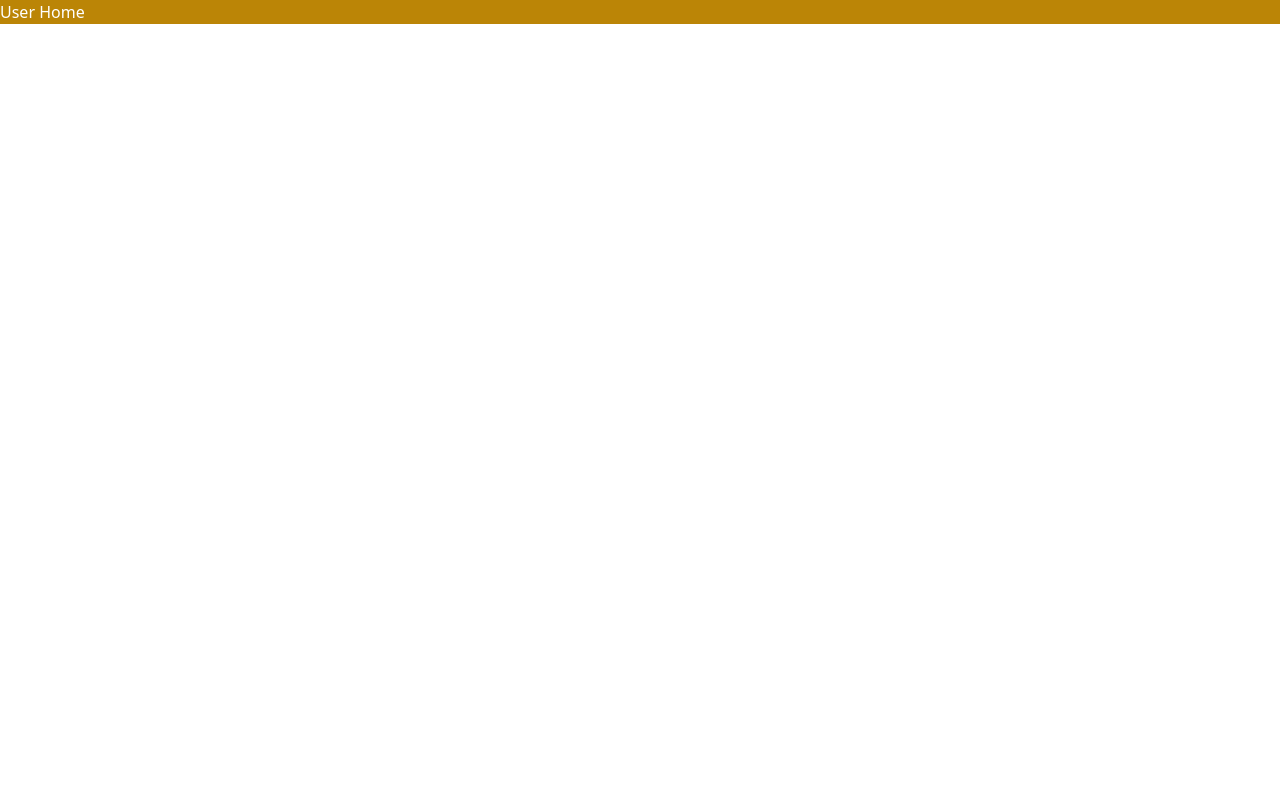
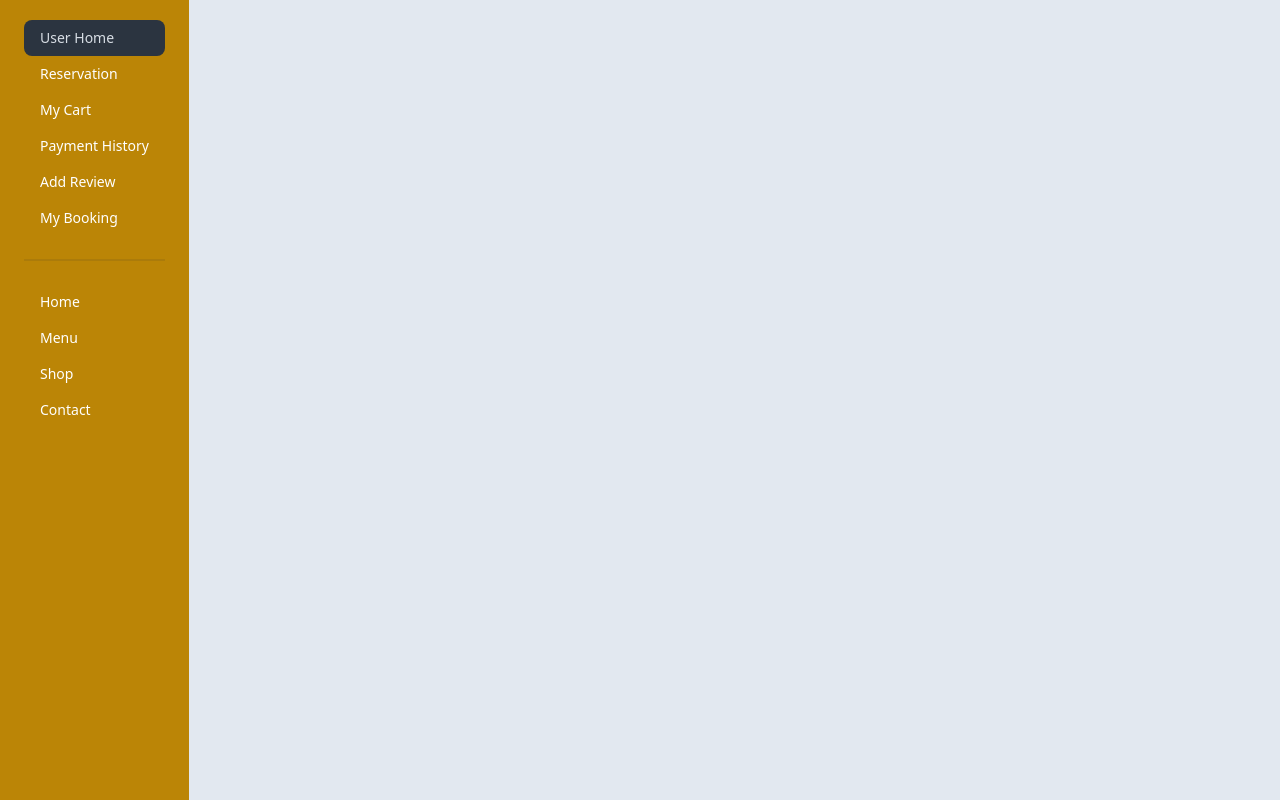
Before and after one commit to hammadsadi/bistro-client, a React (Vite) app: page /dashboard in a window 1280 px wide. Built offline with nearby package versions, Linux system fonts and the light colour scheme; no server answers.

Commit message:
Added User Create Functionality

```diff
--- /dev/null
+++ b/src/Components/SocialLogin/SocialLogin.jsx
@@ -0,0 +1,35 @@
+import { useNavigate } from "react-router-dom";
+import { axiosCommon } from "../../hooks/useAxiosCommon";
+import useGetAuth from "../../hooks/useGetAuth";
+
+const SocialLogin = () => {
+  const { loginWithGoogle } = useGetAuth();
+  const navigate = useNavigate();
+  // Handle Google Login
+  const handleGoogleLogin = () => {
+    loginWithGoogle()
+      .then((res) => {
+        const user = {
+          name: res?.user?.displayName,
+          email: res?.user?.email,
+        };
+        axiosCommon.post("/user", user).then((res) => {});
+        navigate("/");
+      })
+      .catch((err) => {
+        console.log(err.message);
+      });
+  };
+  return (
+    <div>
+      <button
+        className="btn btn-wide bg-gray-700 text-gray-100 hover:text-gray-800"
+        onClick={handleGoogleLogin}
+      >
+        Google Login
+      </button>
+    </div>
+  );
+};
+
+export default SocialLogin;
--- a/src/Layouts/DashBoard/DashBoard.jsx
+++ b/src/Layouts/DashBoard/DashBoard.jsx
@@ -1,17 +1,48 @@
 import { NavLink, Outlet } from "react-router-dom";
 const DashBoard = () => {
   return (
-    <div>
-      <div className="bg-color-primary text-white">
+    <div className="flex">
+      <div className="bg-color-primary text-white flex py-3 px-4 h-screen">
         <div>
-          <ul>
+          <ul className="menu">
             <li>
-              <NavLink> User Home</NavLink>
+              <NavLink to="/dashboard" end>
+                {" "}
+                User Home
+              </NavLink>
+            </li>
+            <li>
+              <NavLink to="reservation"> Reservation</NavLink>
+            </li>
+            <li>
+              <NavLink to="shop-cart"> My Cart</NavLink>
+            </li>
+            <li>
+              <NavLink to="payment-history"> Payment History</NavLink>
+            </li>
+            <li>
+              <NavLink to="/payment-history"> Add Review</NavLink>
+            </li>
+            <li>
+              <NavLink to="/payment-history"> My Booking</NavLink>
+            </li>
+            <div className="divider"></div>
+            <li>
+              <NavLink to="/"> Home</NavLink>
+            </li>
+            <li>
+              <NavLink to="/payment-history"> Menu</NavLink>
+            </li>
+            <li>
+              <NavLink to="/payment-history"> Shop</NavLink>
+            </li>
+            <li>
+              <NavLink to="/payment-history"> Contact</NavLink>
             </li>
           </ul>
         </div>
       </div>
-      <div>
+      <div className="flex-grow bg-slate-200 p-5">
         <Outlet />
       </div>
     </div>
--- a/src/Routes/Routes.jsx
+++ b/src/Routes/Routes.jsx
@@ -46,7 +46,7 @@ const router = createBrowserRouter([
     ],
   },
   {
-    path: "dashboard",
+    path: "/dashboard",
     element: <DashBoard />,
     children: [
       {
--- /dev/null
+++ b/src/hooks/useAxiosCommon.jsx
@@ -0,0 +1,11 @@
+import axios from "axios";
+
+export const axiosCommon = axios.create({
+  baseURL: "http://localhost:5000",
+});
+
+const useAxiosCommon = () => {
+  return axiosCommon;
+};
+
+export default useAxiosCommon;
--- a/src/pages/Auth/Login.jsx
+++ b/src/pages/Auth/Login.jsx
@@ -9,12 +9,12 @@ import {
 } from "react-simple-captcha";
 import { Link, useLocation, useNavigate } from "react-router-dom";
 import useGetAuth from "../../hooks/useGetAuth";
+import SocialLogin from "../../Components/SocialLogin/SocialLogin";
 const Login = () => {
   const { loginUser } = useGetAuth();
   const location = useLocation();
   const navigate = useNavigate();
   const from = location?.state?.from || "/";
-  console.log(from);
   const {
     register,
     handleSubmit,
@@ -144,6 +144,9 @@ const Login = () => {
               </p>
             </div>
           </form>
+          <div className="mx-auto">
+            <SocialLogin />
+          </div>
         </div>
       </div>
     </div>
--- a/src/pages/Auth/SignUp.jsx
+++ b/src/pages/Auth/SignUp.jsx
@@ -2,6 +2,8 @@ import { Link, useNavigate } from "react-router-dom";
 import loginBn from "../../assets/others/authentication2.png";
 import { useForm } from "react-hook-form";
 import useGetAuth from "../../hooks/useGetAuth";
+import { axiosCommon } from "../../hooks/useAxiosCommon";
+import SocialLogin from "../../Components/SocialLogin/SocialLogin";
 const SignUp = () => {
   const { createUser, updateUserInfo } = useGetAuth();
   const navigate = useNavigate();
@@ -14,6 +16,12 @@ const SignUp = () => {
   const handleSubmitForm = (data) => {
     createUser(data.email, data.password)
       .then((result) => {
+        const userData = {
+          name: data.name,
+          email: data.email,
+        };
+        // Create User
+        axiosCommon.post("/user", userData).then((res) => {});
         updateUserInfo(data.name, data.photoUrl)
           .then(() => {
             navigate("/");
@@ -24,6 +32,7 @@ const SignUp = () => {
         console.log(err.message);
       });
   };
+
   return (
     <div>
       <div className="flex md:flex-row flex-col justify-center items-center h-screen">
@@ -154,6 +163,9 @@ const SignUp = () => {
                 </p>
               </div>
             </form>
+            <div className="mx-auto">
+              <SocialLogin />
+            </div>
           </div>
         </div>
       </div>
--- a/src/pages/Dashboard/Cart/Cart.jsx
+++ b/src/pages/Dashboard/Cart/Cart.jsx
@@ -1,5 +1,61 @@
+import useCart from "../../../hooks/useCart";
+
 const Cart = () => {
-  return <div>Cart</div>;
+  const [cart] = useCart();
+  const totalPrice = cart.reduce((prev, item) => prev + item.price, 0);
+  console.log(cart);
+  return (
+    <div>
+      <div className="flex justify-between items-center">
+        <h2 className="text-2xl">Total Order : {cart.length}</h2>
+        <h2 className="text-2xl">Total Price : ${totalPrice}</h2>
+        <button className="btn bg-color-primary text-white hover:bg-color-primary">
+          Pay
+        </button>
+      </div>
+      <div>
+        <div className="overflow-x-auto">
+          <table className="table">
+            {/* head */}
+            <thead>
+              <tr>
+                <th>#</th>
+                <th>Product Image</th>
+                <th>Product Name</th>
+                <th>Price</th>
+                <th>Action</th>
+              </tr>
+            </thead>
+            <tbody>
+              {/* row 1 */}
+              {cart.map((itm, index) => (
+                <tr key={itm._id}>
+                  <th>{index + 1}</th>
+                  <td>
+                    <div className="flex items-center gap-3">
+                      <div className="avatar">
+                        <div className="mask mask-squircle w-12 h-12">
+                          <img
+                            src={itm}
+                            alt="Avatar Tailwind CSS Component"
+                          />
+                        </div>
+                      </div>
+                    </div>
+                  </td>
+                  <td>Zemlak, Daniel and Leannon</td>
+                  <td>Purple</td>
+                  <th>
+                    <button className="btn btn-ghost btn-xs">details</button>
+                  </th>
+                </tr>
+              ))}
+            </tbody>
+          </table>
+        </div>
+      </div>
+    </div>
+  );
 };
 
 export default Cart;
--- a/src/provider/AuthProvider.jsx
+++ b/src/provider/AuthProvider.jsx
@@ -1,4 +1,5 @@
 import { createContext, useEffect, useState } from "react";
+import { GoogleAuthProvider, signInWithPopup } from "firebase/auth";
 import {
   createUserWithEmailAndPassword,
   onAuthStateChanged,
@@ -11,6 +12,8 @@ export const AuthContext = createContext(null);
 const AuthProvider = ({ children }) => {
   const [user, setUser] = useState(null);
   const [loading, setLoading] = useState(true);
+
+  const googleProvider = new GoogleAuthProvider();
   // Create User With Email and Password
   const createUser = (email, password) => {
     setLoading(true);
@@ -29,6 +32,10 @@ const AuthProvider = ({ children }) => {
     return signInWithEmailAndPassword(auth, email, password);
   };
 
+  // Login With Google
+  const loginWithGoogle = () => {
+    return signInWithPopup(auth, googleProvider);
+  };
   // Update User Info
   const updateUserInfo = (name, photo) => {
     return updateProfile(auth.currentUser, {
@@ -60,6 +67,7 @@ const AuthProvider = ({ children }) => {
     user,
     loading,
     updateUserInfo,
+    loginWithGoogle,
   };
   return (
     <AuthContext.Provider value={authValue}>{children}</AuthContext.Provider>
```
